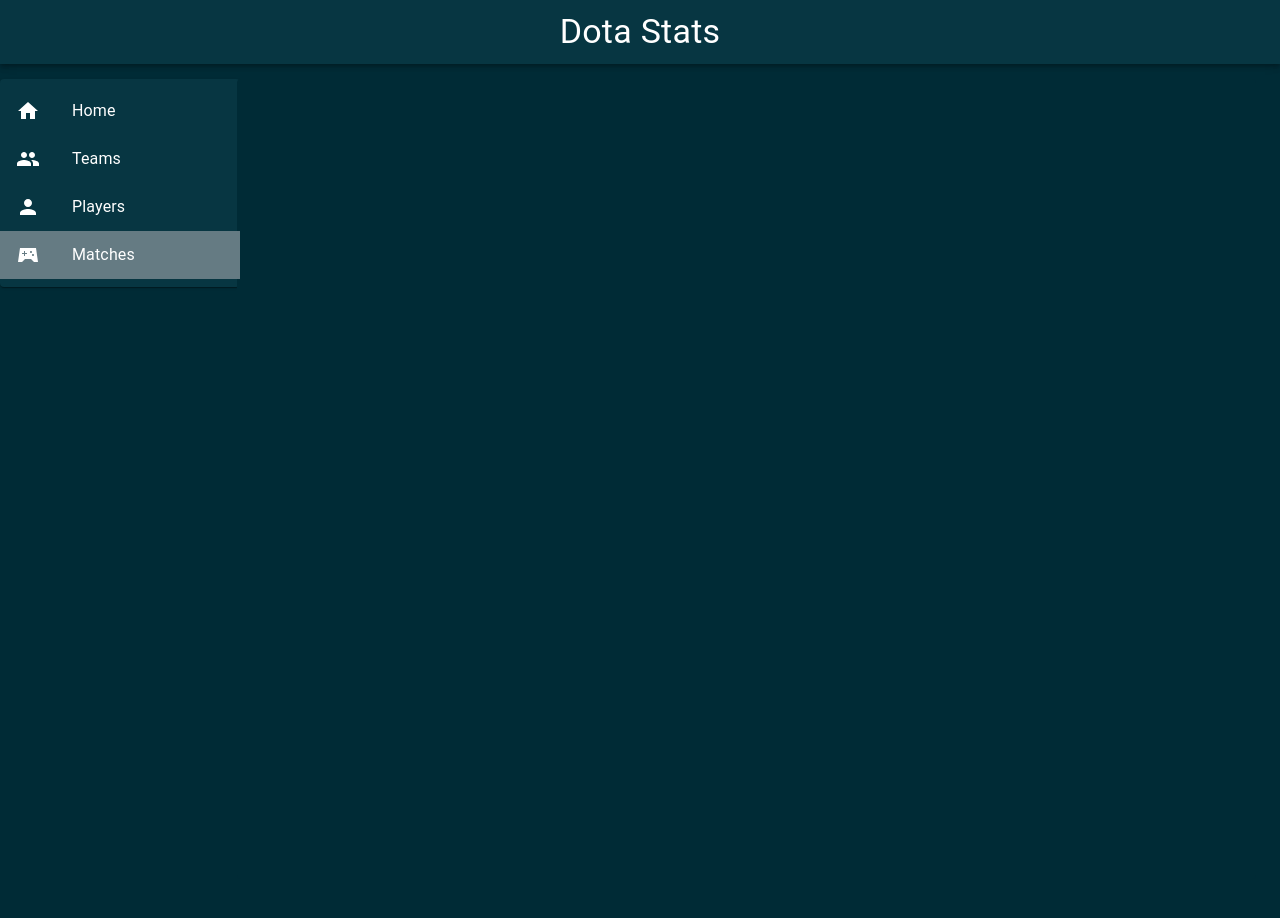
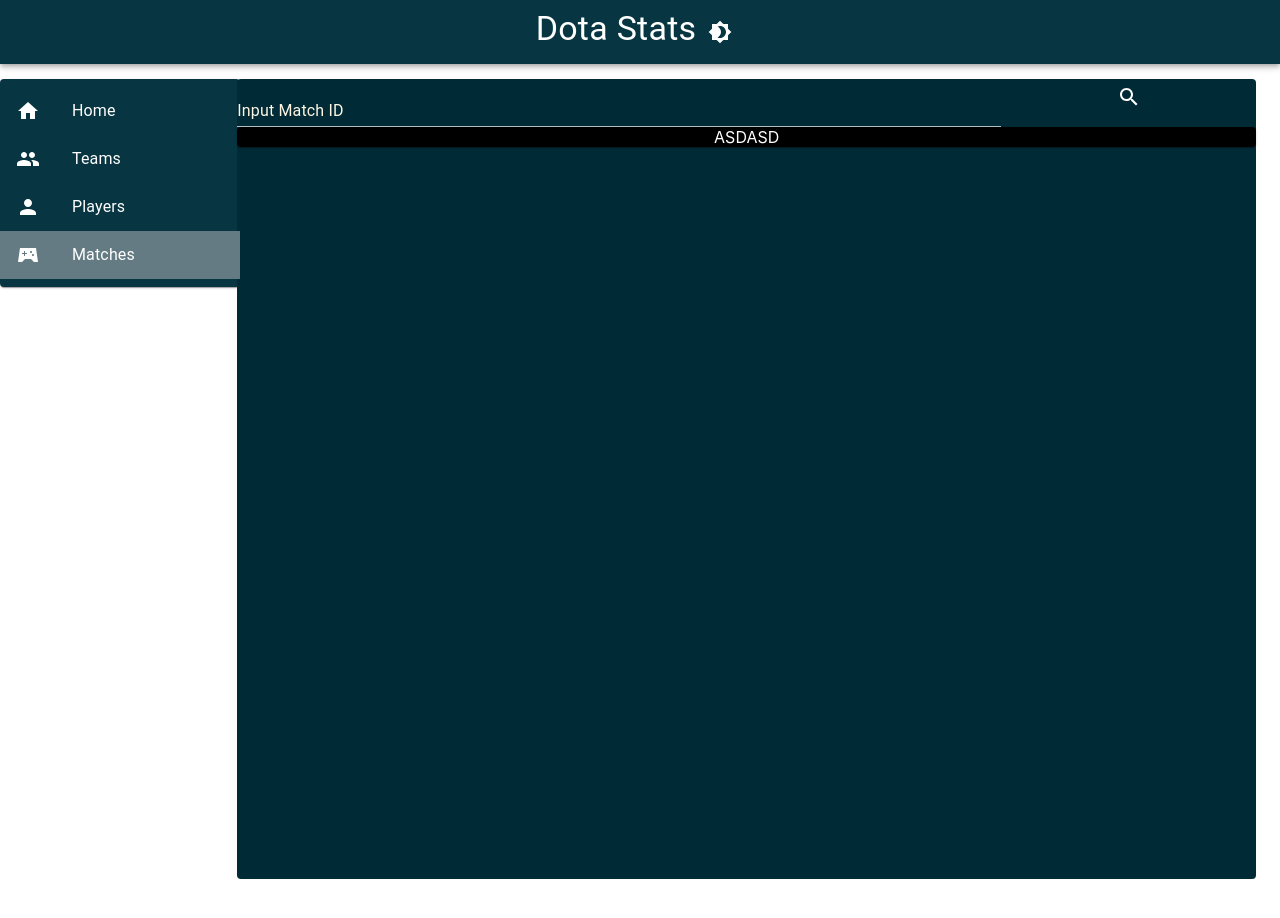
Before and after one commit to joshiaj7/dota-stats, a React (Create React App) app: page /matches in a window 1280 px wide. Shown: the top 918 px of the page. Built offline with nearby package versions, Linux system fonts and the light colour scheme.

Commit message:
apply custom theme

```diff
--- a/src/App.css
+++ b/src/App.css
@@ -1,4 +1,3 @@
 .App {
   text-align: center;
-  background-color: #002b36;
 }
--- a/src/App.js
+++ b/src/App.js
@@ -1,35 +1,17 @@
 import React, { Component } from 'react';
 import './App.css';
-import { BrowserRouter as Router } from 'react-router-dom';
-import Grid from '@material-ui/core/Grid';
-import Header from './components/Header/Header';
-import Sidebar from './components/Sidebar/Sidebar';
-import Content from './components/Content/Content';
+// import { BrowserRouter as Router } from 'react-router-dom';
+// import { ThemeProvider } from '@material-ui/core/styles';
+// import getTheme from './components/theme';
+// import Grid from '@material-ui/core/Grid';
+// import Header from './components/Header/Header';
+// import Sidebar from './components/Sidebar/Sidebar';
+// import Content from './components/Content/Content';
+import Root from './components/Root';
 
 export class App extends Component {
-  constructor(props) {
-    super(props);
-    this.state = {
-      asd: [],
-    };
-  }
-
   render() {
-    return (
-      <Router>
-        <div className="App">
-          <Header></Header>
-          <Grid container spacing={0}>
-            <Grid item xs={2}>
-              <Sidebar></Sidebar>
-            </Grid>
-            <Grid item xs={10}>
-              <Content></Content>
-            </Grid>
-          </Grid>
-        </div>
-      </Router>
-    );
+    return <Root />;
   }
 }
 
--- a/src/components/Content/Content.js
+++ b/src/components/Content/Content.js
@@ -6,18 +6,19 @@
 import DotaTeams from '../DotaTeams/DotaTeams';
 import Players from '../Players/Players';
 import Home from '../Home/Home';
+import Matches from '../Matches/Matches';
 
-const contentStyles = makeStyles({
+const contentStyles = makeStyles((theme) => ({
   root: {
     width: '100%',
     minHeight: 900,
   },
   body: {
-    background: '#002b36',
+    background: theme.palette.background.main,
     minHeight: 800,
     width: '100%',
   },
-});
+}));
 
 export default function Content() {
   const classes = contentStyles();
@@ -29,6 +30,7 @@
           <Route path="/" exact component={Home}></Route>
           <Route path="/teams" component={DotaTeams}></Route>
           <Route path="/players" component={Players}></Route>
+          <Route path="/matches" component={Matches}></Route>
           {/* <Route path="/teams/:id" component={Team}></Route> */}
         </Switch>
       </Paper>
--- a/src/components/Header/Header.js
+++ b/src/components/Header/Header.js
@@ -1,15 +1,24 @@
 import React from 'react';
 import { makeStyles } from '@material-ui/core/styles';
-import { AppBar, Toolbar, Typography, Grid } from '@material-ui/core';
+import AppBar from '@material-ui/core/AppBar';
+import Toolbar from '@material-ui/core/Toolbar';
+import Typography from '@material-ui/core/Typography';
+import Grid from '@material-ui/core/Grid';
+import IconButton from '@material-ui/core/IconButton';
+import Brightness4Icon from '@material-ui/icons/Brightness4';
+import Brightness7Icon from '@material-ui/icons/Brightness7';
 
-const useStyles = makeStyles({
+const useStyles = makeStyles((theme) => ({
   root: {
-    background: '#073642',
+    background: theme.palette.background.component,
     marginBottom: 15,
   },
-});
+  typo: {
+    color: theme.palette.text.primary,
+  },
+}));
 
-export default function Header() {
+export default function Header({ changeTheme, darkTheme }) {
   const classes = useStyles();
 
   return (
@@ -17,7 +26,14 @@
       <Toolbar>
         <Grid container justify="center">
           <Grid item>
-            <Typography variant="h4">Dota Stats</Typography>
+            <Typography variant="h4" className={classes.typo}>
+              Dota Stats
+            </Typography>
+          </Grid>
+          <Grid item>
+            <IconButton onClick={changeTheme}>
+              {darkTheme ? <Brightness4Icon /> : <Brightness7Icon />}
+            </IconButton>
           </Grid>
         </Grid>
       </Toolbar>
--- /dev/null
+++ b/src/components/Matches/Matches.js
@@ -0,0 +1,55 @@
+import React, { useState, useEffect } from 'react';
+import { makeStyles } from '@material-ui/core/styles';
+import TextField from '@material-ui/core/TextField';
+import Grid from '@material-ui/core/Grid';
+import Button from '@material-ui/core/Button';
+import Paper from '@material-ui/core/Paper';
+import SearchIcon from '@material-ui/icons/Search';
+
+const matchStyles = makeStyles({
+  root: {
+    width: '100%',
+    minHeight: 800,
+    // color: '#fff',
+  },
+  textfield: {
+    width: '100%',
+    color: '#fff',
+  },
+});
+
+export default function Matches() {
+  const classes = matchStyles();
+  const [matchId, setMatchId] = useState([]);
+  const [match, setMatch] = useState([]);
+
+  // useEffect(() => {
+  //   getMatch();
+  // }, []);
+
+  // const getMatch = async () => {
+  //   const resp = await fetch('https://api.opendota.com/api/matches/{match_id}');
+  //   const resp_json = await resp.json();
+  //   setMatch(resp_json.slice(0, 30));
+  // };
+
+  return (
+    <form className={classes.root} noValidate autoComplete="off">
+      <Grid container>
+        <Grid item md={9}>
+          <TextField
+            label="Input Match ID"
+            defaultValue=""
+            className={classes.textfield}
+          />
+        </Grid>
+        <Grid item md={3}>
+          <Button>
+            <SearchIcon />
+          </Button>
+        </Grid>
+      </Grid>
+      <Paper>ASDASD</Paper>
+    </form>
+  );
+}
--- a/src/components/Players/Players.js
+++ b/src/components/Players/Players.js
@@ -1,5 +1,4 @@
 import React, { useState, useEffect } from 'react';
-// import { Container } from '@material-ui/core';
 import { makeStyles } from '@material-ui/core/styles';
 import LoadingPage from '../Global/LoadingPage';
 
@@ -24,7 +23,13 @@
     setPlayers(resp_json.slice(0, 30));
   };
 
+  const showPlayers = <div>Showing Players</div>;
+
   return (
+    // <form className={classes.root} noValidate autoComplete="off">
+    //   <TextField label="" defaultValue="" />
+    // </form>
+
     <div>
       <LoadingPage />
     </div>
--- /dev/null
+++ b/src/components/Root/index.js
@@ -0,0 +1,34 @@
+import React, { useState } from 'react';
+import { BrowserRouter as Router } from 'react-router-dom';
+import { ThemeProvider } from '@material-ui/core/styles';
+import getTheme from '../theme';
+import Grid from '@material-ui/core/Grid';
+import Header from '../Header/Header';
+import Sidebar from '../Sidebar/Sidebar';
+import Content from '../Content/Content';
+
+export default function Root() {
+  const [darkMode, toggleDarkMode] = useState(true);
+
+  const changeTheme = () => {
+    toggleDarkMode(!darkMode);
+  };
+
+  return (
+    <Router>
+      <ThemeProvider theme={darkMode ? getTheme('dark') : getTheme('light')}>
+        <div className="App">
+          <Header changeTheme={changeTheme} darkTheme={darkMode}></Header>
+          <Grid container spacing={0}>
+            <Grid item xs={2}>
+              <Sidebar></Sidebar>
+            </Grid>
+            <Grid item xs={10}>
+              <Content></Content>
+            </Grid>
+          </Grid>
+        </div>
+      </ThemeProvider>
+    </Router>
+  );
+}
--- a/src/components/Sidebar/Sidebar.js
+++ b/src/components/Sidebar/Sidebar.js
@@ -11,9 +11,9 @@
 import PersonSharpIcon from '@material-ui/icons/PersonSharp';
 import SportsEsportsSharpIcon from '@material-ui/icons/SportsEsportsSharp';
 
-const useStyles = makeStyles({
+const useStyles = makeStyles((theme) => ({
   root: {
-    background: '#073642',
+    background: theme.palette.background.component,
     width: 240,
   },
   link: {
@@ -25,13 +25,16 @@
     background: 'none',
   },
   listActive: {
-    background: '#657b83',
+    background: theme.palette.background.activeText,
     textDecoration: 'none',
   },
   listIcon: {
-    color: '#fff',
+    color: theme.palette.primary.main,
   },
-});
+  typo: {
+    color: theme.palette.text.primary,
+  },
+}));
 
 export default function Sidebar() {
   const classes = useStyles();
@@ -80,7 +83,7 @@
               <ListItemIcon className={classes.listIcon}>
                 {page.icon}
               </ListItemIcon>
-              <ListItemText>{page.title}</ListItemText>
+              <ListItemText className={classes.typo}>{page.title}</ListItemText>
             </ListItem>
           </Link>
         ))}
--- /dev/null
+++ b/src/components/theme.js
@@ -0,0 +1,84 @@
+import { createMuiTheme } from '@material-ui/core/styles';
+
+const lightTheme = createMuiTheme({
+  palette: {
+    type: 'light',
+    primary: {
+      main: '#000',
+      component: '#3f51b5',
+    },
+    text: {
+      primary: '#000',
+      secondary: '#000',
+    },
+    gradient: {
+      main:
+        'linear-gradient(90deg, rgba(44,56,126,1) 0%, rgba(33,150,243,1) 100%)',
+    },
+    background: {
+      main: '#fff',
+      component: '#268bd2',
+      paper: '#000',
+      activeText: '#6c71c4',
+    },
+  },
+  transparent: {
+    black: {
+      10: 'rgba(0,0,0,0.1)',
+      20: 'rgba(0,0,0,0.2)',
+      30: 'rgba(0,0,0,0.3)',
+      40: 'rgba(0,0,0,0.4)',
+      50: 'rgba(0,0,0,0.5)',
+      60: 'rgba(0,0,0,0.6)',
+      70: 'rgba(0,0,0,0.7)',
+      80: 'rgba(0,0,0,0.8)',
+      90: 'rgba(0,0,0,0.9)',
+    },
+  },
+});
+
+const darkTheme = createMuiTheme({
+  palette: {
+    type: 'dark',
+    primary: {
+      main: '#fff',
+      component: '#073642',
+    },
+    text: {
+      primary: '#fff',
+      secondary: '#fdf6e3',
+    },
+    gradient: {
+      main:
+        'linear-gradient(90deg, rgba(72,40,128,1) 0%, rgba(103,58,183,1) 100%)',
+    },
+    background: {
+      main: '#002b36',
+      component: '#073642',
+      paper: '#000',
+      activeText: '#657b83',
+    },
+  },
+  transparent: {
+    black: {
+      10: 'rgba(0,0,0,0.1)',
+      20: 'rgba(0,0,0,0.2)',
+      30: 'rgba(0,0,0,0.3)',
+      40: 'rgba(0,0,0,0.4)',
+      50: 'rgba(0,0,0,0.5)',
+      60: 'rgba(0,0,0,0.6)',
+      70: 'rgba(0,0,0,0.7)',
+      80: 'rgba(0,0,0,0.8)',
+      90: 'rgba(0,0,0,0.9)',
+    },
+  },
+});
+
+const themes = {
+  light: lightTheme,
+  dark: darkTheme,
+};
+
+export default function getTheme(theme) {
+  return themes[theme];
+}
```
Also changed, not shown: src/components/DotaTeams/DotaTeams.js (+36 -20 lines).
